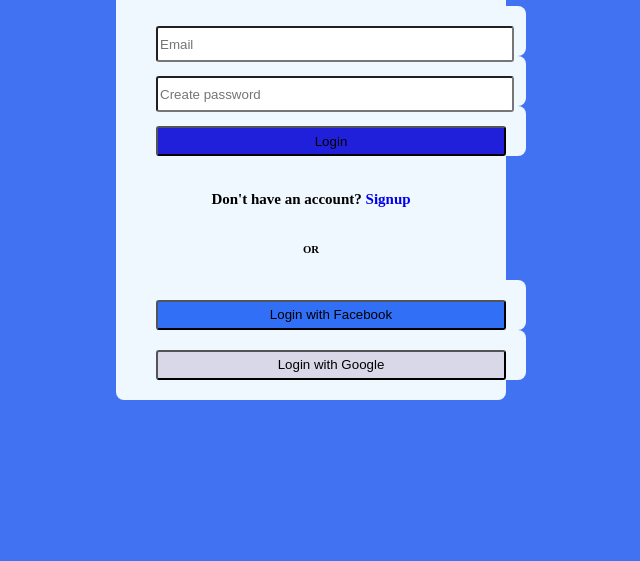
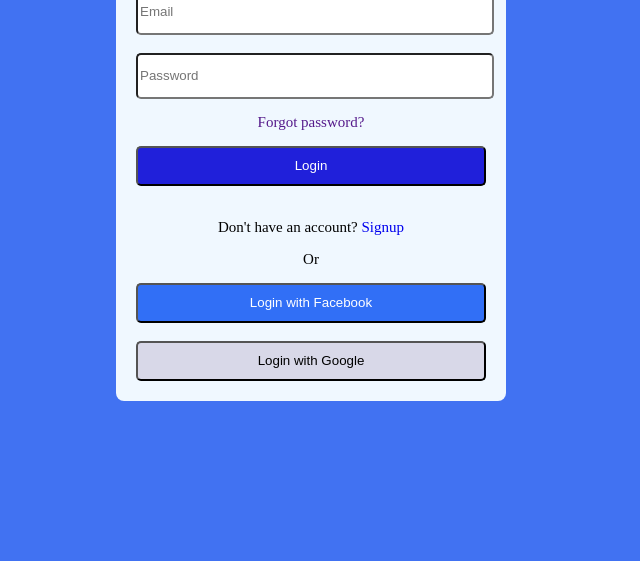
Before and after one commit to akashkrishnan2004/mern_stack, a plain HTML site: page Signup/Login.html in a window 1280 px wide. Shown: the part 255-816 px from the top of the page, without its empty margins (329-969 px from the left). Drawn offline with Linux system fonts and the light colour scheme.

Commit message:
initial commit

```diff
--- a/Signup/Login.css
+++ b/Signup/Login.css
@@ -1,13 +1,12 @@
-body {
+body,html {
     display: flex;
     justify-content: center;
     align-items: center;
     height: 100vh;
     background-color: rgb(65, 114, 242, 255);
-
 }
 
-div {
+.main-div {
     background-color: aliceblue;
     width: 350px;
     border-radius: 8px;
@@ -18,28 +17,30 @@
 input {
     align-items: center;
     width: 100%;
-    height: 30px;
-    border-radius: 3px;
+    height: 40px;
+    border-radius: 5px;
 }
 .login-button {
     width: 100%;
-    border-radius: 3px;
-    height: 30px;
+    border-radius: 5px;
+    height: 40px;
     background-color: rgb(32, 32, 218);
+    color: white;
 }
 .button-facebook {
     width: 100%;
-    border-radius: 3px;
-    height: 30px;
+    border-radius: 5px;
+    height: 40px;
     background-color:  #316FF6;
+    color: white;
 }
 .button-google {
     width: 100%;
-    border-radius: 3px;
-    height: 30px;
+    border-radius: 5px;
+    height: 40px;
     background-color: rgb(216, 216, 232);
 }
-.h6-1 {
+.p-1 {
     text-align: center;
     font-size: 15px;
 }
@@ -51,13 +52,7 @@
 a{
     text-decoration: none;
 }
-h5 {
+.a-1 {
     text-align: center;
-    text-decoration: line-through;
+    align-items: center;
 }
-.h6-2{
-    text-align: center;
-}
-.div1 {
-    height: 10px;
-}
--- a/Signup/Login.html
+++ b/Signup/Login.html
@@ -7,26 +7,20 @@
     <link rel="stylesheet" href="Login.css">
 </head>
 <body>
-    <div>
+    <div class="main-div">
         <h1>Login</h1>
         <form action="">
-            <div class="div1">
-                <input type="email" name="email" placeholder="Email" required>
-            </div>
-            <div class="div1">
-                <input type="password" name="password" placeholder="Create password" required>
-            </div>
-            <div class="div1">
-                <button class="login-button">Login</button>
-            </div>
-            <h6 class="h6-1">Don't have an account? <a href="Signup.html" >Signup</a></h6>
-            <h6 class="h6-2">OR</h6>
-            <div class="div1">
-                <button class="button-facebook">Login with Facebook</button>
-            </div>
-            <div class="div1">
-                <button class="button-google">Login with Google</button>
-            </div>
+            <input type="email" name="email" placeholder="Email" required>
+            <br><br>
+            <input type="password" name="password" placeholder="Password" required>
+            <p class="p-1"> <a href="">Forgot password?</a> </p>
+            <button class="login-button">Login</button>
+            <br><br>
+            <p class="p-1">Don't have an account? <a href="Signup.html" >Signup</a></p>
+            <p class="p-1">Or</p>
+            <button class="button-facebook">Login with Facebook</button>
+            <br><br>
+            <button class="button-google">Login with Google</button>
         </form>
     </div>
 </body>
--- a/Signup/Signup.css
+++ b/Signup/Signup.css
@@ -1,3 +1,6 @@
+html {
+    font-family: Arial, Helvetica, sans-serif;
+}
 body {
     display: flex;
     justify-content: center;
@@ -7,9 +10,9 @@
 
 }
 
-div {
+.main-div {
     background-color: aliceblue;
-    width: 300px;
+    width: 350px;
     border-radius: 8px;
     padding: 20px;
     border-style: none;
@@ -18,31 +21,34 @@
 input {
     align-items: center;
     width: 100%;
-    height: 30px;
-    border-radius: 3px;
+    height: 40px;
+    border-radius: 5px;
 }
 .signup-button {
     width: 100%;
-    border-radius: 3px;
-    height: 30px;
+    border-radius: 5px;
+    height: 40px;
     background-color: rgb(32, 32, 218);
+    color: white;
 }
 .button-facebook {
     width: 100%;
-    border-radius: 3px;
-    height: 30px;
+    border-radius: 5px;
+    height: 40px;
     background-color:  #316FF6;
+    color: white;
 }
 .button-google {
     width: 100%;
-    border-radius: 3px;
-    height: 30px;
+    border-radius: 5px;
+    height: 40px;
     background-color: rgb(216, 216, 232);
 }
 .h6-1 {
     text-align: center;
     font-size: 15px;
-
+    font-weight: lighter;
+    color: rgb(26, 38, 208);
 }
 h1 {
     text-align: center;
@@ -51,6 +57,8 @@
 }
 a{
     text-decoration: none;
+    columns: rgb(0, 0, 255)
+    ;
 }
 .h6-2 {
     text-align: center;
```
Also changed, not shown: Signup/Signup.html (+4 -4 lines).
